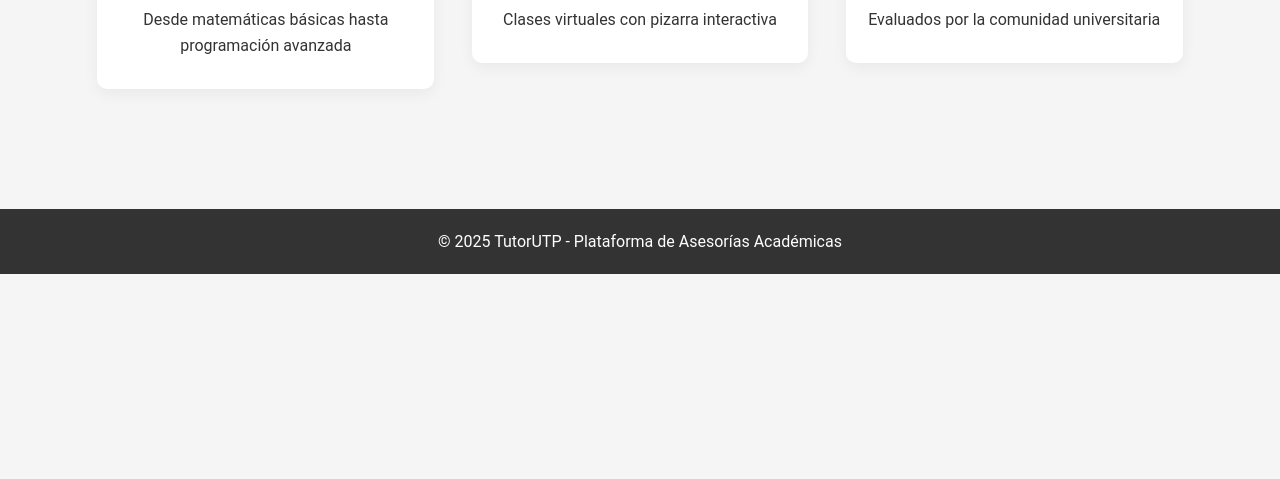
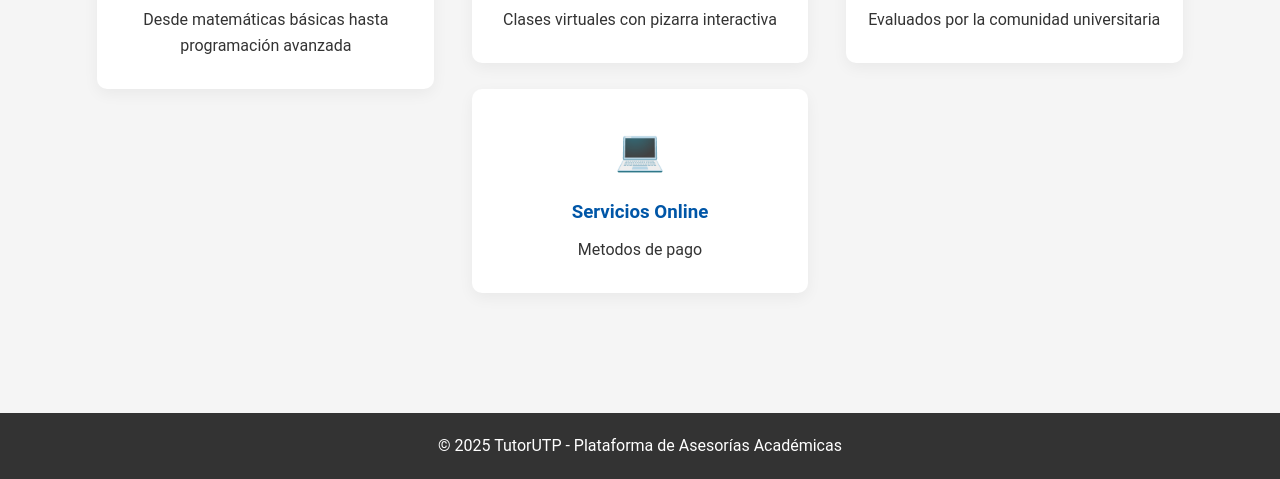
Before and after one commit to Diego11491/frontend-basico, a plain HTML site: page index.html in a window 1280 px wide. Shown: the part 608-1087 px from the top of the page. Before the commit the page ends 882 px from the top, so only its background shows below. Drawn offline with Linux system fonts and the light colour scheme.

Commit message:
Confirmar todos los cambios pendientes

```diff
--- a/index.html
+++ b/index.html
@@ -44,6 +44,11 @@
                 <h3>Tutores Calificados</h3>
                 <p>Evaluados por la comunidad universitaria</p>
             </div>
+            <div class="feature-card">
+                <div class="icon">💻</div>
+                <h3>Servicios Online</h3>
+                <p>Metodos de pago</p>
+            </div>
         </div>
     </section>
 
```
